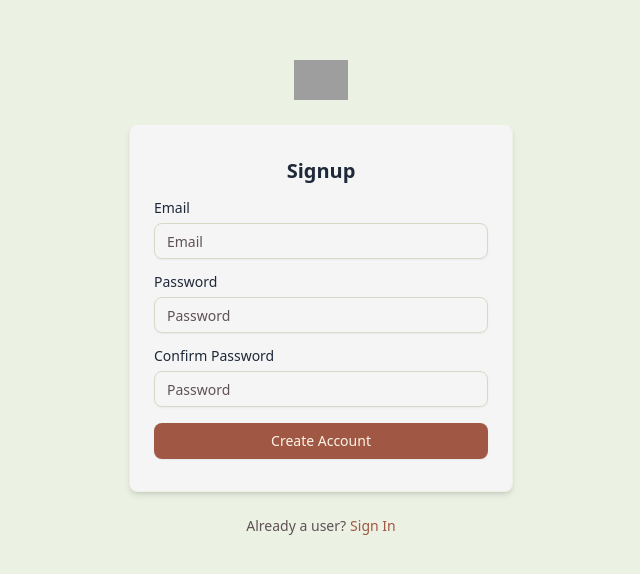
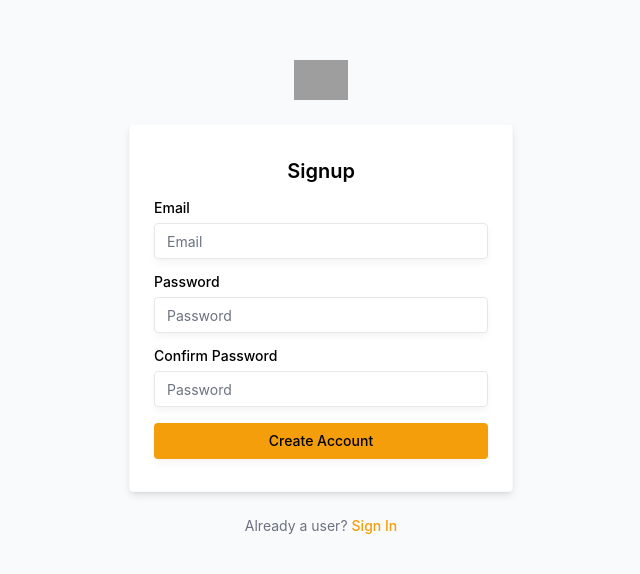
Before and after one commit to OrangeMintz/PinPoint, a Next.js app: page /sign-up in a window 1280 px wide. Shown: the part 102-676 px from the top of the page, without its empty margins (319-959 px from the left). Built offline with nearby package versions, Linux system fonts and the light colour scheme; grey boxes are pictures that could not be loaded.

Commit message:
upd. theme; further up. to do

```diff
--- a/app/globals.css
+++ b/app/globals.css
@@ -3,148 +3,163 @@
 
 @custom-variant dark (&:is(.dark *));
 
+:root {
+  --background: oklch(1 0 0);
+  --foreground: oklch(0.2686 0 0);
+  --card: oklch(1 0 0);
+  --card-foreground: oklch(0.2686 0 0);
+  --popover: oklch(1 0 0);
+  --popover-foreground: oklch(0.2686 0 0);
+  --primary: oklch(0.7686 0.1647 70.0804);
+  --primary-foreground: oklch(0 0 0);
+  --secondary: oklch(0.967 0.0029 264.5419);
+  --secondary-foreground: oklch(0.4461 0.0263 256.8018);
+  --muted: oklch(0.9846 0.0017 247.8389);
+  --muted-foreground: oklch(0.551 0.0234 264.3637);
+  --accent: oklch(0.9869 0.0214 95.2774);
+  --accent-foreground: oklch(0.4732 0.1247 46.2007);
+  --destructive: oklch(0.6368 0.2078 25.3313);
+  --destructive-foreground: oklch(1 0 0);
+  --border: oklch(0.9276 0.0058 264.5313);
+  --input: oklch(0.9276 0.0058 264.5313);
+  --ring: oklch(0.7686 0.1647 70.0804);
+  --chart-1: oklch(0.7686 0.1647 70.0804);
+  --chart-2: oklch(0.6658 0.1574 58.3183);
+  --chart-3: oklch(0.5553 0.1455 48.9975);
+  --chart-4: oklch(0.4732 0.1247 46.2007);
+  --chart-5: oklch(0.4137 0.1054 45.9038);
+  --sidebar: oklch(0.9846 0.0017 247.8389);
+  --sidebar-foreground: oklch(0.2686 0 0);
+  --sidebar-primary: oklch(0.7686 0.1647 70.0804);
+  --sidebar-primary-foreground: oklch(1 0 0);
+  --sidebar-accent: oklch(0.9869 0.0214 95.2774);
+  --sidebar-accent-foreground: oklch(0.4732 0.1247 46.2007);
+  --sidebar-border: oklch(0.9276 0.0058 264.5313);
+  --sidebar-ring: oklch(0.7686 0.1647 70.0804);
+  --font-sans: Inter, sans-serif;
+  --font-serif: Source Serif 4, serif;
+  --font-mono: JetBrains Mono, monospace;
+  --radius: 0.375rem;
+  --shadow-2xs: 0px 4px 8px -1px hsl(0 0% 0% / 0.05);
+  --shadow-xs: 0px 4px 8px -1px hsl(0 0% 0% / 0.05);
+  --shadow-sm: 0px 4px 8px -1px hsl(0 0% 0% / 0.1),
+    0px 1px 2px -2px hsl(0 0% 0% / 0.1);
+  --shadow: 0px 4px 8px -1px hsl(0 0% 0% / 0.1),
+    0px 1px 2px -2px hsl(0 0% 0% / 0.1);
+  --shadow-md: 0px 4px 8px -1px hsl(0 0% 0% / 0.1),
+    0px 2px 4px -2px hsl(0 0% 0% / 0.1);
+  --shadow-lg: 0px 4px 8px -1px hsl(0 0% 0% / 0.1),
+    0px 4px 6px -2px hsl(0 0% 0% / 0.1);
+  --shadow-xl: 0px 4px 8px -1px hsl(0 0% 0% / 0.1),
+    0px 8px 10px -2px hsl(0 0% 0% / 0.1);
+  --shadow-2xl: 0px 4px 8px -1px hsl(0 0% 0% / 0.25);
+  --tracking-normal: 0em;
+  --spacing: 0.25rem;
+}
+
+.dark {
+  --background: oklch(0.2046 0 0);
+  --foreground: oklch(0.9219 0 0);
+  --card: oklch(0.2686 0 0);
+  --card-foreground: oklch(0.9219 0 0);
+  --popover: oklch(0.2686 0 0);
+  --popover-foreground: oklch(0.9219 0 0);
+  --primary: oklch(0.7686 0.1647 70.0804);
+  --primary-foreground: oklch(0 0 0);
+  --secondary: oklch(0.2686 0 0);
+  --secondary-foreground: oklch(0.9219 0 0);
+  --muted: oklch(0.2686 0 0);
+  --muted-foreground: oklch(0.7155 0 0);
+  --accent: oklch(0.4732 0.1247 46.2007);
+  --accent-foreground: oklch(0.9243 0.1151 95.7459);
+  --destructive: oklch(0.6368 0.2078 25.3313);
+  --destructive-foreground: oklch(1 0 0);
+  --border: oklch(0.3715 0 0);
+  --input: oklch(0.3715 0 0);
+  --ring: oklch(0.7686 0.1647 70.0804);
+  --chart-1: oklch(0.8369 0.1644 84.4286);
+  --chart-2: oklch(0.6658 0.1574 58.3183);
+  --chart-3: oklch(0.4732 0.1247 46.2007);
+  --chart-4: oklch(0.5553 0.1455 48.9975);
+  --chart-5: oklch(0.4732 0.1247 46.2007);
+  --sidebar: oklch(0.1684 0 0);
+  --sidebar-foreground: oklch(0.9219 0 0);
+  --sidebar-primary: oklch(0.7686 0.1647 70.0804);
+  --sidebar-primary-foreground: oklch(1 0 0);
+  --sidebar-accent: oklch(0.4732 0.1247 46.2007);
+  --sidebar-accent-foreground: oklch(0.9243 0.1151 95.7459);
+  --sidebar-border: oklch(0.3715 0 0);
+  --sidebar-ring: oklch(0.7686 0.1647 70.0804);
+  --font-sans: Inter, sans-serif;
+  --font-serif: Source Serif 4, serif;
+  --font-mono: JetBrains Mono, monospace;
+  --radius: 0.375rem;
+  --shadow-2xs: 0px 4px 8px -1px hsl(0 0% 0% / 0.05);
+  --shadow-xs: 0px 4px 8px -1px hsl(0 0% 0% / 0.05);
+  --shadow-sm: 0px 4px 8px -1px hsl(0 0% 0% / 0.1),
+    0px 1px 2px -2px hsl(0 0% 0% / 0.1);
+  --shadow: 0px 4px 8px -1px hsl(0 0% 0% / 0.1),
+    0px 1px 2px -2px hsl(0 0% 0% / 0.1);
+  --shadow-md: 0px 4px 8px -1px hsl(0 0% 0% / 0.1),
+    0px 2px 4px -2px hsl(0 0% 0% / 0.1);
+  --shadow-lg: 0px 4px 8px -1px hsl(0 0% 0% / 0.1),
+    0px 4px 6px -2px hsl(0 0% 0% / 0.1);
+  --shadow-xl: 0px 4px 8px -1px hsl(0 0% 0% / 0.1),
+    0px 8px 10px -2px hsl(0 0% 0% / 0.1);
+  --shadow-2xl: 0px 4px 8px -1px hsl(0 0% 0% / 0.25);
+}
+
 @theme inline {
   --color-background: var(--background);
   --color-foreground: var(--foreground);
-  --font-sans: var(--font-geist-sans);
-  --font-mono: var(--font-geist-mono);
+  --color-card: var(--card);
+  --color-card-foreground: var(--card-foreground);
+  --color-popover: var(--popover);
+  --color-popover-foreground: var(--popover-foreground);
+  --color-primary: var(--primary);
+  --color-primary-foreground: var(--primary-foreground);
+  --color-secondary: var(--secondary);
+  --color-secondary-foreground: var(--secondary-foreground);
+  --color-muted: var(--muted);
+  --color-muted-foreground: var(--muted-foreground);
+  --color-accent: var(--accent);
+  --color-accent-foreground: var(--accent-foreground);
+  --color-destructive: var(--destructive);
+  --color-destructive-foreground: var(--destructive-foreground);
+  --color-border: var(--border);
+  --color-input: var(--input);
+  --color-ring: var(--ring);
+  --color-chart-1: var(--chart-1);
+  --color-chart-2: var(--chart-2);
+  --color-chart-3: var(--chart-3);
+  --color-chart-4: var(--chart-4);
+  --color-chart-5: var(--chart-5);
+  --color-sidebar: var(--sidebar);
+  --color-sidebar-foreground: var(--sidebar-foreground);
+  --color-sidebar-primary: var(--sidebar-primary);
+  --color-sidebar-primary-foreground: var(--sidebar-primary-foreground);
+  --color-sidebar-accent: var(--sidebar-accent);
+  --color-sidebar-accent-foreground: var(--sidebar-accent-foreground);
+  --color-sidebar-border: var(--sidebar-border);
   --color-sidebar-ring: var(--sidebar-ring);
-  --color-sidebar-border: var(--sidebar-border);
-  --color-sidebar-accent-foreground: var(--sidebar-accent-foreground);
-  --color-sidebar-accent: var(--sidebar-accent);
-  --color-sidebar-primary-foreground: var(--sidebar-primary-foreground);
-  --color-sidebar-primary: var(--sidebar-primary);
-  --color-sidebar-foreground: var(--sidebar-foreground);
-  --color-sidebar: var(--sidebar);
-  --color-chart-5: var(--chart-5);
-  --color-chart-4: var(--chart-4);
-  --color-chart-3: var(--chart-3);
-  --color-chart-2: var(--chart-2);
-  --color-chart-1: var(--chart-1);
-  --color-ring: var(--ring);
-  --color-input: var(--input);
-  --color-border: var(--border);
-  --color-destructive: var(--destructive);
-  --color-accent-foreground: var(--accent-foreground);
-  --color-accent: var(--accent);
-  --color-muted-foreground: var(--muted-foreground);
-  --color-muted: var(--muted);
-  --color-secondary-foreground: var(--secondary-foreground);
-  --color-secondary: var(--secondary);
-  --color-primary-foreground: var(--primary-foreground);
-  --color-primary: var(--primary);
-  --color-popover-foreground: var(--popover-foreground);
-  --color-popover: var(--popover);
-  --color-card-foreground: var(--card-foreground);
-  --color-card: var(--card);
+
+  --font-sans: var(--font-sans);
+  --font-mono: var(--font-mono);
+  --font-serif: var(--font-serif);
+
   --radius-sm: calc(var(--radius) - 4px);
   --radius-md: calc(var(--radius) - 2px);
   --radius-lg: var(--radius);
   --radius-xl: calc(var(--radius) + 4px);
 
-  /* PinPoint Brand Colors - Always Available */
-  --color-sage: oklch(0.91 0.04 124.5); /* #DEE8CE - Light sage green */
-  --color-terracotta: oklch(0.54 0.1 35.8); /* #BB6653 - Terracotta red-brown */
-  --color-orange: oklch(0.73 0.12 58.2); /* #F08B51 - Warm orange */
-  --color-cream: oklch(0.97 0.02 85.4); /* #FFF8E8 - Light cream */
-
-  /* Additional shades for better design flexibility */
-  --color-sage-dark: oklch(0.82 0.06 124.5); /* Darker sage */
-  --color-sage-light: oklch(0.95 0.02 124.5); /* Lighter sage */
-  --color-terracotta-dark: oklch(0.45 0.12 35.8); /* Darker terracotta */
-  --color-terracotta-light: oklch(0.65 0.08 35.8); /* Lighter terracotta */
-  --color-orange-dark: oklch(0.65 0.14 58.2); /* Darker orange */
-  --color-orange-light: oklch(0.82 0.08 58.2); /* Lighter orange */
-}
-
-:root {
-  --radius: 0.625rem;
-
-  /* PinPoint Light Theme */
-  /* --background: oklch(0.97 0.02 85.4); Cream background */
-  --background: #f5f5f5;
-  --foreground: #1e2939; /* Dark text */
-  --card: #f5f5f5; /* Slightly lighter cream */
-  --card-foreground: #1a1416; /* Dark card text */
-  --popover: #fbf8f1; /* Card color for popovers */
-  --popover-foreground: #1a1416; /* Dark popover text */
-  --primary: #a05845; /* Terracotta primary */
-  --primary-foreground: #fbf4e6; /* Cream text on primary */
-  --secondary: #dbe6ca; /* Sage secondary */
-  --secondary-foreground: #1a1416; /* Dark text on secondary */
-  --muted: #ebf1e3; /* Light sage muted */
-  --muted-foreground: #5f5155; /* Medium gray text */
-  --accent: #e09457; /* Orange accent */
-  --accent-foreground: #fbf4e6; /* Cream text on accent */
-  --destructive: #f90f0c; /* Destructive red (adjusted) */
-  --border: #d3dbc6; /* Sage border */
-  --input: #d3dbc6; /* Light cream input */
-  --ring: #d3dbc6; /* Terracotta focus ring */
-
-  /* Chart colors using your palette */
-  --chart-1: oklch(0.54 0.1 35.8); /* Terracotta */
-  --chart-2: oklch(0.73 0.12 58.2); /* Orange */
-  --chart-3: oklch(0.91 0.04 124.5); /* Sage */
-  --chart-4: oklch(0.45 0.12 35.8); /* Dark terracotta */
-  --chart-5: oklch(0.65 0.14 58.2); /* Dark orange */
-
-  /* Sidebar colors */
-  --sidebar: oklch(0.95 0.02 124.5); /* Light sage sidebar */
-  --sidebar-foreground: oklch(0.2 0.01 0); /* Dark sidebar text */
-  --sidebar-primary: oklch(0.54 0.1 35.8); /* Terracotta sidebar primary */
-  --sidebar-primary-foreground: oklch(0.97 0.02 85.4); /* Cream text */
-  --sidebar-accent: #dbe6ca; /* Sage accent */
-  --sidebar-accent-foreground: oklch(0.2 0.01 0); /* Dark accent text */
-  --sidebar-border: oklch(0.88 0.03 124.5); /* Sage border */
-  --sidebar-ring: oklch(0.54 0.1 35.8); /* Terracotta ring */
-}
-
-.dark {
-  /* PinPoint Dark Theme */
-  --background: oklch(27.8% 0.033 256.848); /* Very dark background */
-  --foreground: #f5f5f5; /* Cream text */
-  --card: oklch(0.16 0.01 0); /* Dark card */
-  --card-foreground: oklch(0.97 0.02 85.4); /* Cream card text */
-  --popover: oklch(0.16 0.01 0); /* Dark popover */
-  --popover-foreground: oklch(0.97 0.02 85.4); /* Cream popover text */
-  --primary: oklch(0.73 0.12 58.2); /* Orange primary (swapped) */
-  --primary-foreground: #070506; /* Dark text on primary */
-  --secondary: #1a1416; /* Dark secondary */
-  --secondary-foreground: oklch(0.91 0.04 124.5); /* Sage text on secondary */
-  --muted: rgb(21, 16, 17); /* Dark muted */
-  --muted-foreground: oklch(0.65 0.02 0); /* Light gray text */
-  --accent: oklch(0.91 0.04 124.5); /* Sage accent (swapped) */
-  --accent-foreground: oklch(0.12 0.005 0); /* Dark text on accent */
-  --destructive: oklch(0.68 0.22 25); /* Destructive red (dark theme) */
-  --border: #364153; /* Dark border */
-  --input: oklch(0.22 0.01 0); /* Dark input */
-  --ring: oklch(0.73 0.12 58.2); /* Orange focus ring */
-
-  /* Chart colors for dark theme */
-  --chart-1: oklch(0.73 0.12 58.2); /* Orange */
-  --chart-2: oklch(0.91 0.04 124.5); /* Sage */
-  --chart-3: oklch(0.54 0.1 35.8); /* Terracotta */
-  --chart-4: oklch(0.82 0.08 58.2); /* Light orange */
-  --chart-5: #bbcba1; /* Light sage */
-
-  /* Sidebar colors for dark theme */
-  --sidebar: oklch(0.16 0.01 0); /* Dark sidebar */
-  --sidebar-foreground: oklch(0.91 0.04 124.5); /* Sage sidebar text */
-  --sidebar-primary: oklch(0.73 0.12 58.2); /* Orange sidebar primary */
-  --sidebar-primary-foreground: oklch(0.12 0.005 0); /* Dark text */
-  --sidebar-accent: oklch(0.2 0.01 0); /* Dark accent */
-  --sidebar-accent-foreground: oklch(0.91 0.04 124.5); /* Sage accent text */
-  --sidebar-border: oklch(0.25 0.01 0); /* Dark border */
-  --sidebar-ring: oklch(0.73 0.12 58.2); /* Orange ring */
-}
-
-@layer base {
-  * {
-    @apply border-border outline-ring/50;
-  }
-  body {
-    @apply bg-background text-foreground;
-  }
+  --shadow-2xs: var(--shadow-2xs);
+  --shadow-xs: var(--shadow-xs);
+  --shadow-sm: var(--shadow-sm);
+  --shadow: var(--shadow);
+  --shadow-md: var(--shadow-md);
+  --shadow-lg: var(--shadow-lg);
+  --shadow-xl: var(--shadow-xl);
+  --shadow-2xl: var(--shadow-2xl);
 }
 
 /* Scrollbar */
```
